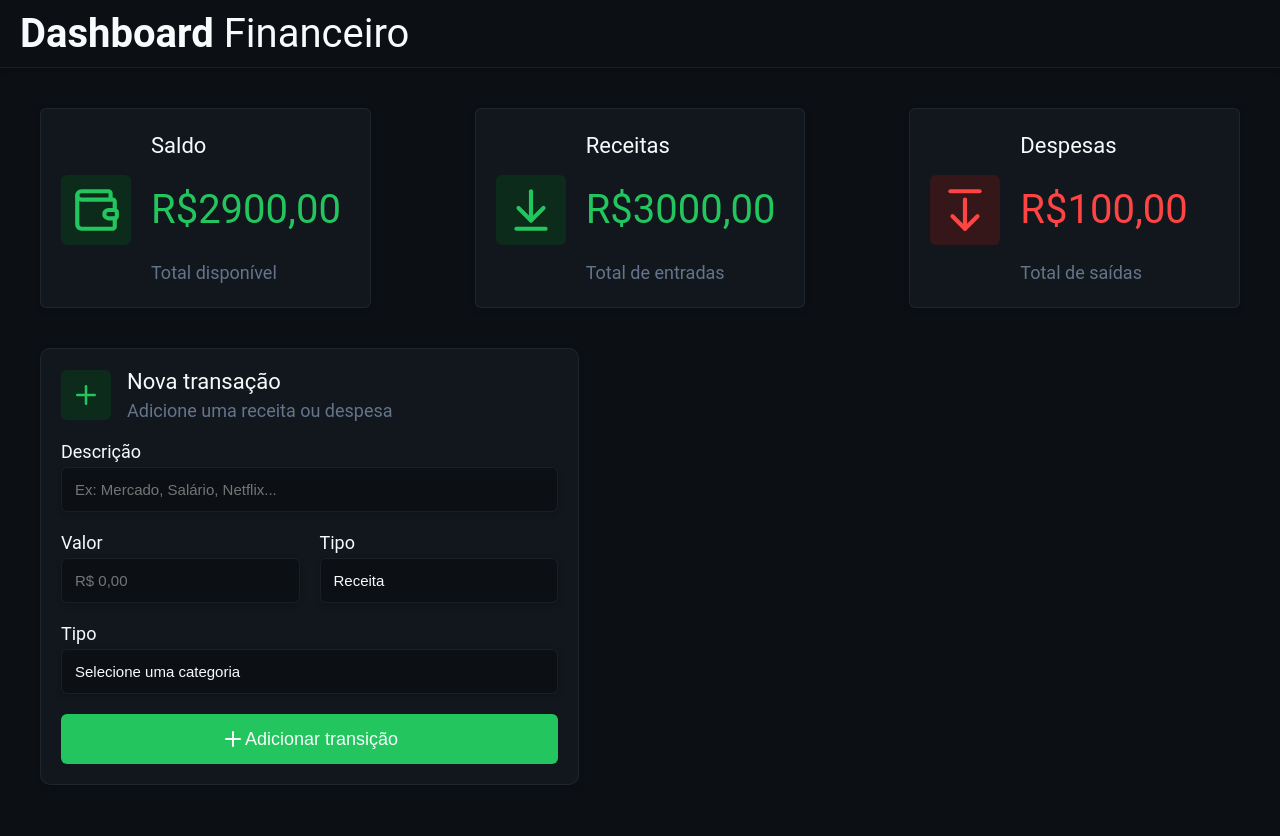
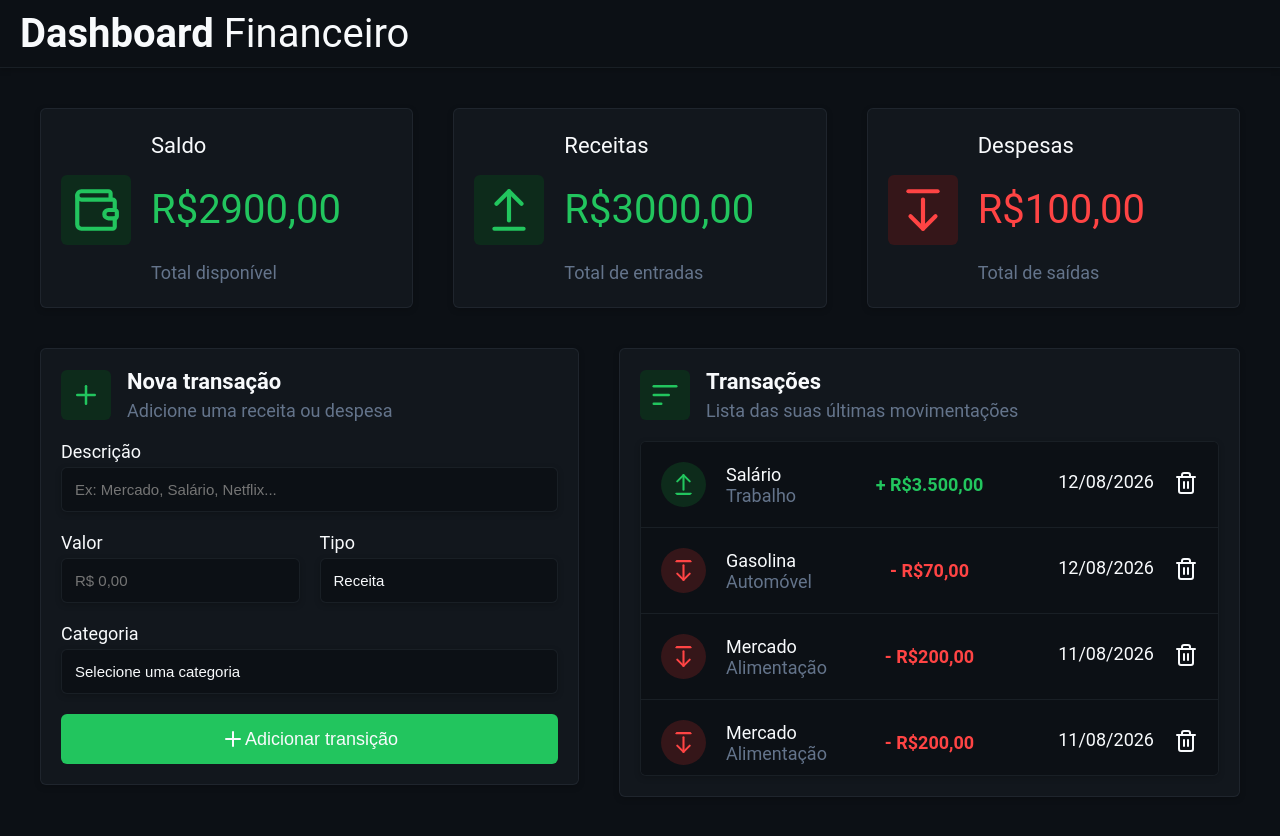
Before and after one commit to HenriqueCunha02/finance_dashboard, a React (Vite) app: page / in a window 1280 px wide. Built offline with nearby package versions, Linux system fonts and the light colour scheme.

Commit message:
feat: add Transaction list

```diff
--- a/src/components/Summary/index.tsx
+++ b/src/components/Summary/index.tsx
@@ -1,4 +1,4 @@
-import { ArrowDownFromLine, ArrowDownToLine, Wallet } from 'lucide-react';
+import { ArrowUpFromLine, Wallet, ArrowDownFromLine } from 'lucide-react';
 
 import styles from './styles.module.css';
 
@@ -9,7 +9,7 @@ export function Summary() {
         <span className={styles.title}>Saldo</span>
         <div className={styles.iconAmount}>
           <div className={styles.iconContainer}>
-            <Wallet className={styles.wallet} />
+            <Wallet className={styles.greenIcon} />
           </div>
           <span className={styles.amount}>R$2900,00</span>
         </div>
@@ -20,7 +20,7 @@ export function Summary() {
         <span className={styles.title}>Receitas</span>
         <div className={styles.iconAmount}>
           <div className={styles.iconContainer}>
-            <ArrowDownToLine className={styles.wallet} />
+            <ArrowUpFromLine className={styles.greenIcon} />
           </div>
           <span className={styles.amount}>R$3000,00</span>
         </div>
--- a/src/components/Summary/styles.module.css
+++ b/src/components/Summary/styles.module.css
@@ -1,7 +1,8 @@
 .container {
   display: flex;
   justify-content: space-around;
-  gap: 24px;
+  gap: 40px;
+  padding: 0px 40px;
 }
 
 .summary {
@@ -14,7 +15,7 @@
 
   background-color: var(--color-surface);
   min-height: 200px;
-  margin: 40px;
+  margin: 40px 0px;
   padding: 20px;
   border-radius: 6px;
   border: 1px solid var(--color-border);
@@ -42,7 +43,7 @@
   justify-content: center;
 }
 
-.wallet {
+.greenIcon {
   color: var(--color-success);
   background-color: var(--color-success-background);
   padding: 10px;
--- /dev/null
+++ b/src/components/TransactionForm/index.tsx
@@ -0,0 +1,52 @@
+import { Plus } from 'lucide-react';
+
+import styles from './styles.module.css';
+
+export function TransactionForm() {
+  return (
+    <form>
+      <div className={styles.container}>
+        <div className={styles.headerContainer}>
+          <Plus className={styles.plusIcon} color='#22c55e' />
+          <div className={styles.textContainer}>
+            <h2>Nova transação</h2>
+            <p>Adicione uma receita ou despesa</p>
+          </div>
+        </div>
+        <div className={styles.description}>
+          <label htmlFor='description'>Descrição</label>
+          <input
+            id='description'
+            type='text'
+            placeholder='Ex: Mercado, Salário, Netflix... '
+          />
+        </div>
+        <div className={styles.fieldRow}>
+          <div className={styles.field}>
+            <label htmlFor='amount'>Valor</label>
+            <input id='amount' type='number' placeholder='R$ 0,00' />
+          </div>
+          <div className={styles.field}>
+            <label htmlFor='type'>Tipo</label>
+            <select name='type' id='type'>
+              <option value='Receita'>Receita</option>
+              <option value='Despesa'>Despesa</option>
+            </select>
+          </div>
+        </div>
+        <div className={styles.category}>
+          <label htmlFor='category'>Categoria</label>
+          <select name='category' id='category'>
+            <option value=''>Selecione uma categoria</option>
+            <option value='mercado'>Mercado</option>
+            <option value='salário'>Salário</option>
+          </select>
+        </div>
+        <button type='submit' className={styles.submitButton}>
+          <Plus />
+          Adicionar transição
+        </button>
+      </div>
+    </form>
+  );
+}
--- a/src/components/TransitionForm/styles.module.css
+++ b/src/components/TransactionForm/styles.module.css
@@ -1,9 +1,9 @@
 .container {
   background-color: var(--color-surface);
   border: 1px solid var(--color-border);
-  border-radius: 10px;
+  border-radius: 6px;
   box-shadow: var(--box-shadow);
-  margin: 0px 40px 40px 40px;
+  margin: 0px 20px 40px 40px;
   padding: 20px;
   width: 539px;
 }
@@ -29,7 +29,7 @@
   border-radius: 6px;
 }
 
-.textContainer span {
+.textContainer h2 {
   font-size: 2.2rem;
   color: var(--color-text-primary);
 }
@@ -82,7 +82,7 @@ input {
   margin: 20px 0px;
 }
 
-button {
+.submitButton {
   display: flex;
   background-color: var(--color-success);
   color: var(--color-text-primary);
@@ -97,6 +97,6 @@ button {
   padding: 1.3rem;
 }
 
-button:hover {
+.submitButton:hover {
   background-color: var(--color-success-background);
 }
--- /dev/null
+++ b/src/components/TransactionList/index.tsx
@@ -0,0 +1,126 @@
+import {
+  ArrowDownFromLine,
+  ArrowUpFromLine,
+  ListSortDescending,
+  Trash,
+} from 'lucide-react';
+import styles from './styles.module.css';
+
+export function TransactionList() {
+  return (
+    <div className={styles.container}>
+      <div className={styles.headerContainer}>
+        <ListSortDescending className={styles.listIcon} />
+        <div className={styles.textContainer}>
+          <h2>Transações</h2>
+          <p>Lista das suas últimas movimentações</p>
+        </div>
+      </div>
+
+      <ul>
+        <li>
+          <div className={styles.trasationLeft}>
+            <ArrowUpFromLine className={styles.arrowUpIcon} />
+            <div className={styles.transationDetails}>
+              <span>Salário</span>
+              <p>Trabalho</p>
+            </div>
+          </div>
+
+          <div className={styles.trasationMiddle}>
+            <span className={styles.amountPositive}>+ R$3.500,00</span>
+          </div>
+
+          <div className={styles.trasationRight}>
+            <span>12/08/2026</span>
+            <button className={styles.trashButton}>
+              <Trash className={styles.trashIcon} />
+            </button>
+          </div>
+        </li>
+
+        <li>
+          <div className={styles.trasationLeft}>
+            <ArrowDownFromLine className={styles.arrowDownIcon} />
+            <div className={styles.transationDetails}>
+              <span>Gasolina</span>
+              <p>Automóvel</p>
+            </div>
+          </div>
+
+          <div className={styles.trasationMiddle}>
+            <span className={styles.amountNegative}>- R$70,00</span>
+          </div>
+
+          <div className={styles.trasationRight}>
+            <span>12/08/2026</span>
+            <button className={styles.trashButton}>
+              <Trash className={styles.trashIcon} />
+            </button>
+          </div>
+        </li>
+
+        <li>
+          <div className={styles.trasationLeft}>
+            <ArrowDownFromLine className={styles.arrowDownIcon} />
+            <div className={styles.transationDetails}>
+              <span>Mercado</span>
+              <p>Alimentação</p>
+            </div>
+          </div>
+
+          <div className={styles.trasationMiddle}>
+            <span className={styles.amountNegative}>- R$200,00</span>
+          </div>
+
+          <div className={styles.trasationRight}>
+            <span>11/08/2026</span>
+            <button className={styles.trashButton}>
+              <Trash className={styles.trashIcon} />
+            </button>
+          </div>
+        </li>
+        <li>
+          <div className={styles.trasationLeft}>
+            <ArrowDownFromLine className={styles.arrowDownIcon} />
+            <div className={styles.transationDetails}>
+              <span>Mercado</span>
+              <p>Alimentação</p>
+            </div>
+          </div>
+
+          <div className={styles.trasationMiddle}>
+            <span className={styles.amountNegative}>- R$200,00</span>
+          </div>
+
+          <div className={styles.trasationRight}>
+            <span>11/08/2026</span>
+            <button className={styles.trashButton}>
+              <Trash className={styles.trashIcon} />
+            </button>
+          </div>
+        </li>
+        <li>
+          <div className={styles.trasationLeft}>
+            <ArrowDownFromLine className={styles.arrowDownIcon} />
+            <div className={styles.transationDetails}>
+              <span>Mercado</span>
+              <p>Alimentação</p>
+            </div>
+          </div>
+
+          <div className={styles.trasationMiddle}>
+            <span className={styles.amountNegative}>- R$200,00</span>
+          </div>
+
+          <div className={styles.trasationRight}>
+            <span>11/08/2026</span>
+            <button className={styles.trashButton}>
+              <Trash className={styles.trashIcon} />
+            </button>
+          </div>
+        </li>
+      </ul>
+    </div>
+  );
+}
--- /dev/null
+++ b/src/components/TransactionList/styles.module.css
@@ -0,0 +1,137 @@
+.container {
+  background-color: var(--color-surface);
+  border: 1px solid var(--color-border);
+  border-radius: 6px;
+  box-shadow: var(--box-shadow);
+  margin: 0px 40px 40px 20px;
+  padding: 20px;
+  width: 100%;
+  max-height: 454px;
+}
+
+.headerContainer {
+  display: flex;
+  align-items: center;
+  gap: 16px;
+}
+
+.textContainer {
+  display: flex;
+  flex-direction: column;
+  gap: 6px;
+}
+
+.listIcon {
+  color: var(--color-success);
+  background-color: var(--color-success-background);
+  padding: 10px;
+  width: 5rem;
+  height: 5rem;
+  border-radius: 6px;
+}
+
+.textContainer h2 {
+  font-size: 2.2rem;
+  color: var(--color-text-primary);
+}
+
+.textContainer p {
+  font-size: 1.8rem;
+  color: var(--color-text-muted);
+}
+
+ul {
+  background-color: var(--color-background);
+  border: 1px solid var(--color-border);
+  border-radius: 6px;
+  box-shadow: var(--box-shadow);
+  list-style: none;
+  margin-top: 20px;
+  font-size: 1.8rem;
+  max-height: 335px;
+  overflow-y: auto;
+}
+
+ul::-webkit-scrollbar {
+  width: 8px;
+}
+
+ul::-webkit-scrollbar-track {
+  background: transparent;
+}
+
+ul::-webkit-scrollbar-thumb {
+  background: var(--color-border);
+  border-radius: 10px;
+}
+
+ul::-webkit-scrollbar-thumb:hover {
+  background: var(--color-text-muted);
+}
+
+li {
+  border-bottom: 1px solid var(--color-border);
+  padding: 2rem;
+  display: grid;
+  grid-template-columns: 1fr auto 1fr;
+  align-items: center;
+  gap: 16px;
+}
+
+li span {
+  color: var(--color-text-primary);
+}
+
+li p {
+  color: var(--color-text-muted);
+}
+
+li .amountPositive {
+  color: var(--color-success);
+  font-weight: bold;
+}
+
+li .amountNegative {
+  color: var(--color-danger);
+  font-weight: bold;
+}
+
+.arrowUpIcon {
+  color: var(--color-success);
+  background-color: var(--color-success-background);
+  padding: 10px;
+  width: 4.5rem;
+  height: 4.5rem;
+  border-radius: 50%;
+}
+
+.arrowDownIcon {
+  color: var(--color-danger);
+  background-color: var(--color-danger-background);
+  padding: 10px;
+  width: 4.5rem;
+  height: 4.5rem;
+  border-radius: 50%;
+}
+
+.trashIcon {
+  color: var(--color-text-primary);
+}
+
+.trasationLeft {
+  display: flex;
+  align-items: center;
+  gap: 20px;
+}
+
+.trasationRight {
+  display: flex;
+  gap: 20px;
+  justify-content: flex-end;
+}
+
+.trashButton {
+  background-color: transparent;
+  border: none;
+  cursor: pointer;
+}
--- a/src/components/TransitionForm/index.tsx
+++ /dev/null
@@ -1,56 +0,0 @@
-import { Plus } from 'lucide-react';
-
-import styles from './styles.module.css';
-
-export function TransitionForm() {
-  return (
-    <div className={styles.container}>
-      <div className={styles.headerContainer}>
-        <Plus className={styles.plusIcon} color='#22c55e' />
-        <div className={styles.textContainer}>
-          <span>Nova transação</span>
-          <p>Adicione uma receita ou despesa</p>
-        </div>
-      </div>
-
-      <div className={styles.description}>
-        <label htmlFor='description'>Descrição</label>
-        <input
-          id='description'
-          type='text'
-          placeholder='Ex: Mercado, Salário, Netflix... '
-        />
-      </div>
-
-      <div className={styles.fieldRow}>
-        <div className={styles.field}>
-          <label htmlFor='amount'>Valor</label>
-          <input id='amount' type='number' placeholder='R$ 0,00' />
-        </div>
-
-        <div className={styles.field}>
-          <label htmlFor='type'>Tipo</label>
-          <select name='type' id='type'>
-            <option value='Receita'>Receita</option>
-            <option value='Despesa'>Despesa</option>
-          </select>
-        </div>
-      </div>
-
-      <div className={styles.category}>
-        <label htmlFor='category'>Tipo</label>
-        <select name='category' id='category'>
-          <option value=''>Selecione uma categoria</option>
-
-          <option value='mercado'>Mercado</option>
-          <option value='salário'>Salário</option>
-        </select>
-      </div>
-
-      <button>
-        <Plus />
-        Adicionar transição
-      </button>
-    </div>
-  );
-}
--- a/src/pages/Home/index.tsx
+++ b/src/pages/Home/index.tsx
@@ -1,13 +1,19 @@
 import { Header } from '../../components/Header';
 import { Summary } from '../../components/Summary';
-import { TransitionForm } from '../../components/TransitionForm';
+import { TransactionForm } from '../../components/TransactionForm';
+import { TransactionList } from '../../components/TransactionList';
+
+import styles from './styles.module.css';
 
 export function Home() {
   return (
-    <>
+    <div>
       <Header />
       <Summary />
-      <TransitionForm />
-    </>
+      <div className={styles.container}>
+        <TransactionForm />
+        <TransactionList />
+      </div>
+    </div>
   );
 }
--- /dev/null
+++ b/src/pages/Home/styles.module.css
@@ -0,0 +1,3 @@
+.container {
+  display: flex;
+}
```
